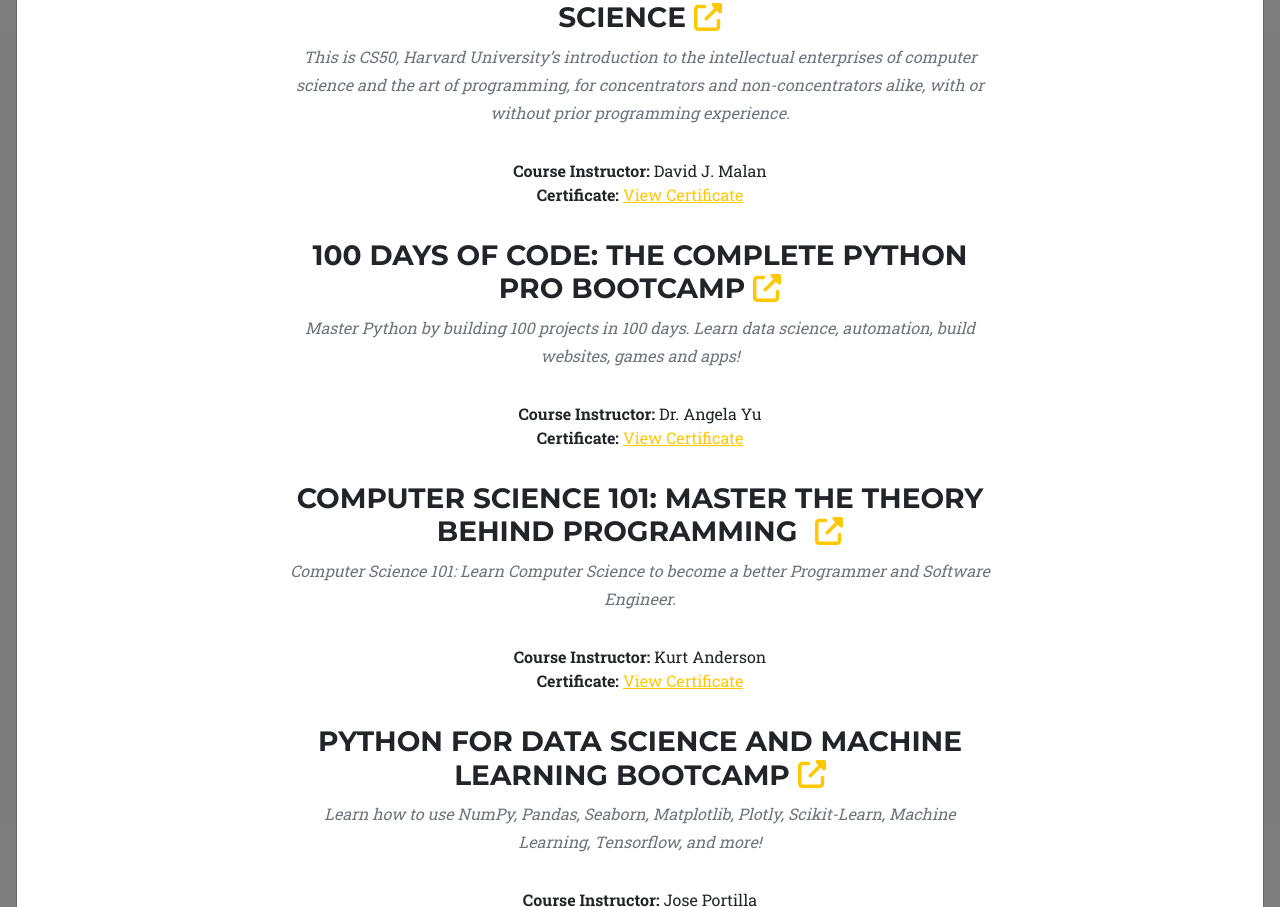
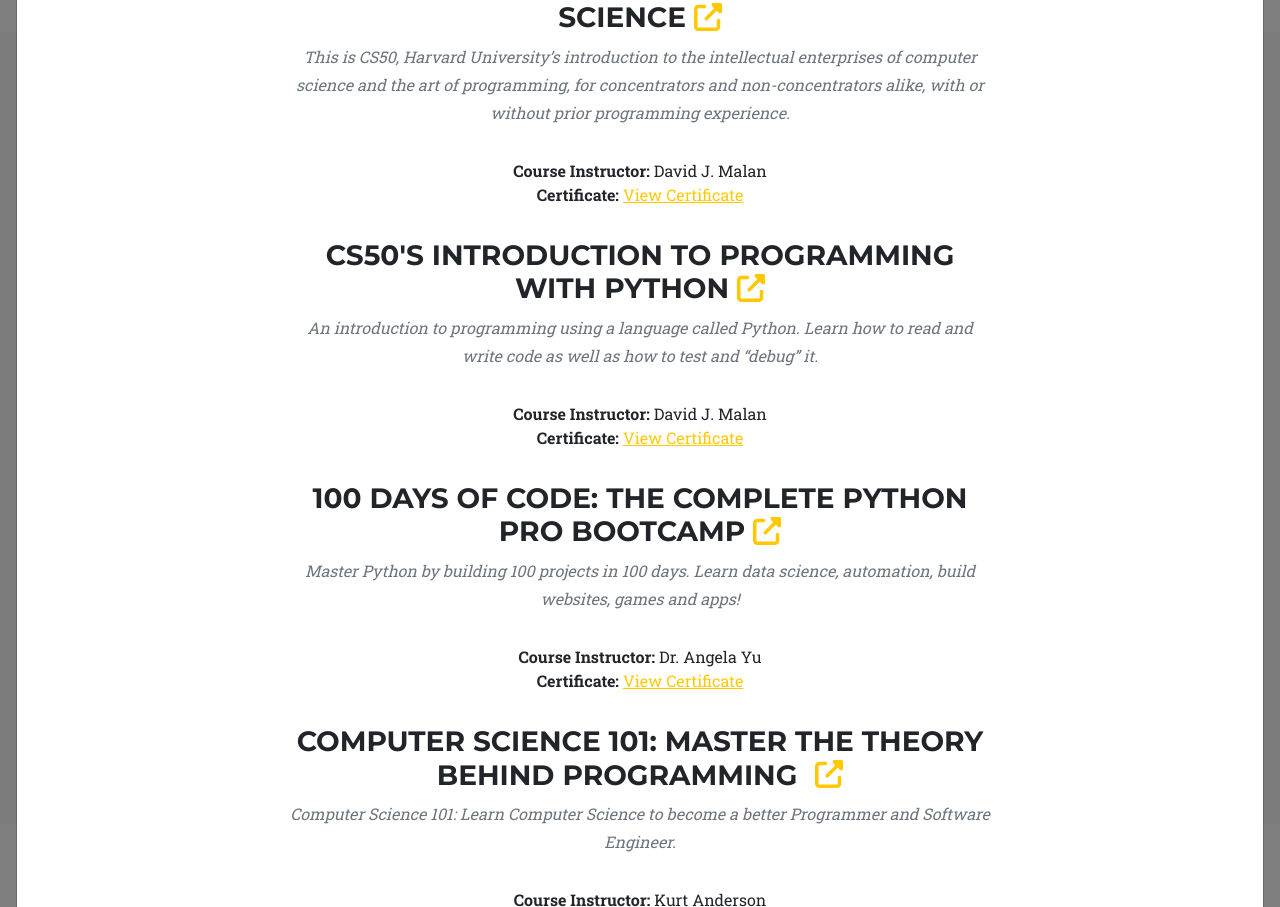
Before and after one commit to EikeHanel/Portfolio-Website, a Flask app: page / in a window 1280 px wide, after a click that opens the changed part. Shown: the part 1693-2600 px from the top of the page. Run offline with Flask 3, Linux system fonts and the light colour scheme; some libraries are stand-ins or nearby versions.

Commit message:
Add new certificate

```diff
--- a/templates/index.html
+++ b/templates/index.html
@@ -546,6 +546,27 @@
                                         <li>
                                             <strong>Certificate:</strong>
                                             <a href="https://cs50.harvard.edu/certificates/3106501f-27ff-4298-95ec-699595443979"
+                                               target="_blank" rel="noopener noreferrer">View Certificate</a>
+                                        </li>
+                                    </ul>
+
+                                    <h3 class="text-uppercase">
+                                        CS50's Introduction to Programming with Python
+                                        <a href="https://cs50.harvard.edu/python/2022/" target="_blank">
+                                            <i class="fas fa-external-link-alt"></i>
+                                        </a>
+                                    </h3>
+                                    <p class="item-intro text-muted">
+                                         An introduction to programming using a language called Python. Learn how to read and write code as well as how to test and “debug” it.
+                                    </p>
+                                    <ul class="list-inline">
+                                        <li>
+                                            <strong>Course Instructor:</strong>
+                                            David J. Malan
+                                        </li>
+                                        <li>
+                                            <strong>Certificate:</strong>
+                                            <a href="https://certificates.cs50.io/c2c6f09e-2c31-41db-b1f7-20b975aaaa8d.pdf?size=letter"
                                                target="_blank" rel="noopener noreferrer">View Certificate</a>
                                         </li>
                                     </ul>
```
